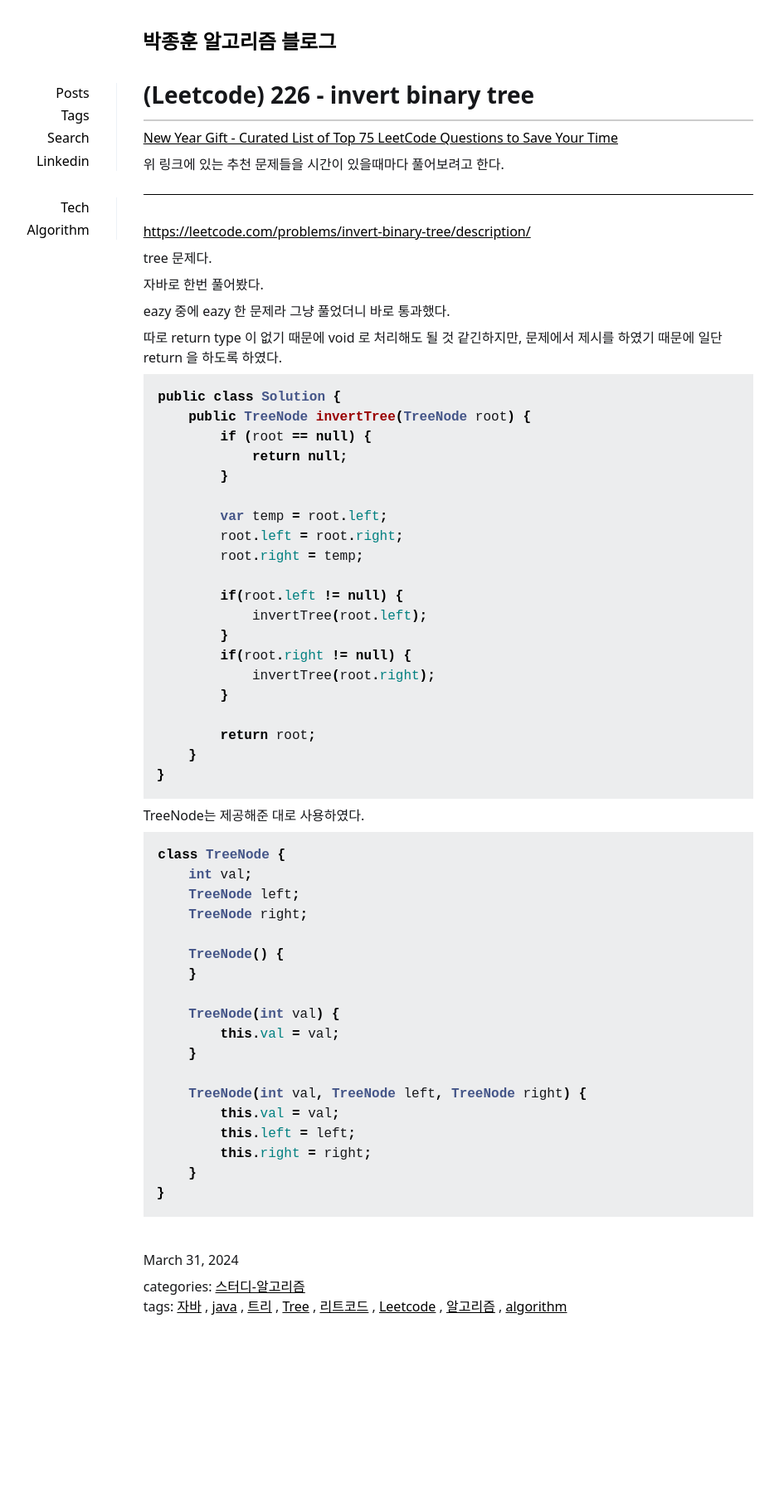
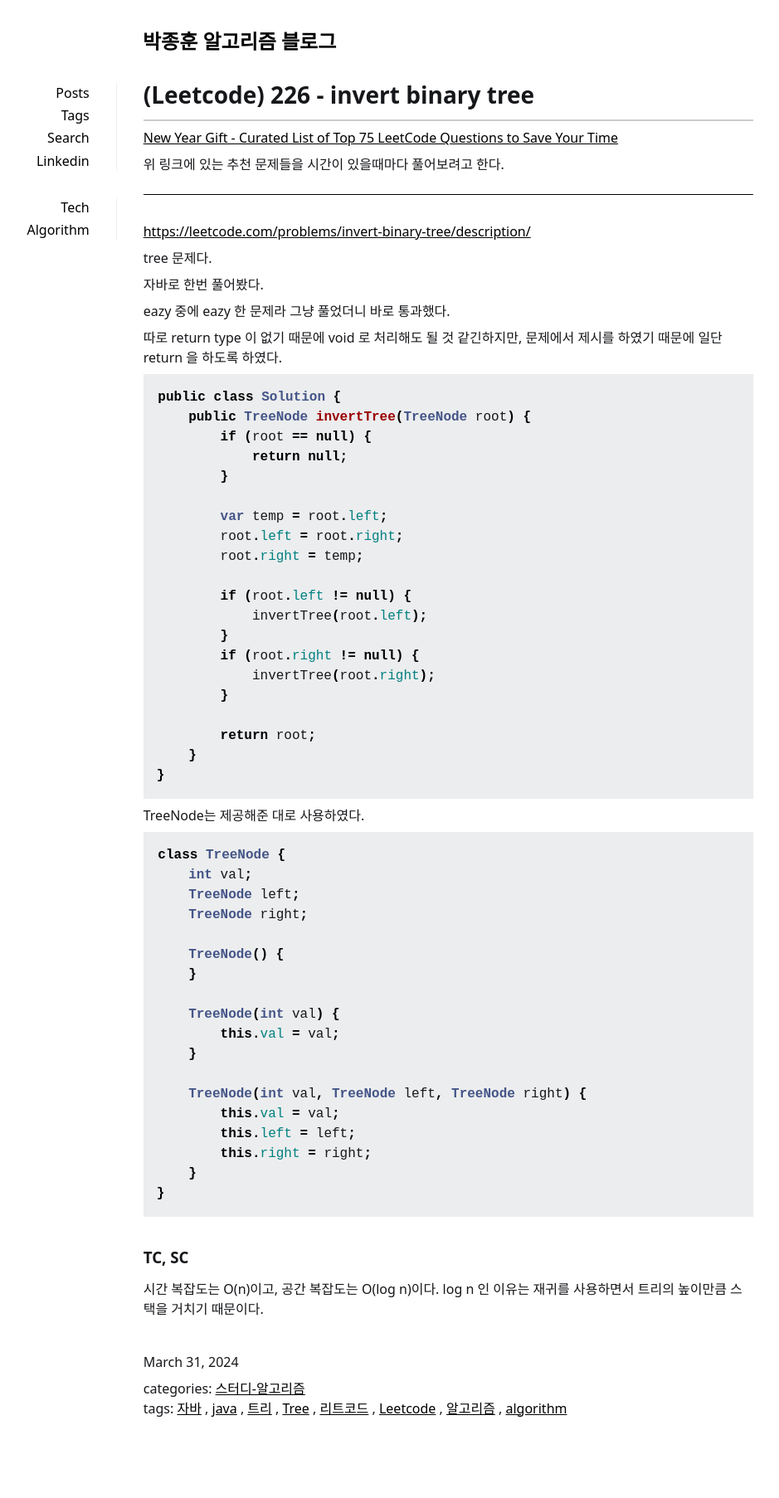
Before and after one commit to dev-jonghoonpark/algorithm-blog, a Jekyll site: the page built from _posts/2024-03-31-leetcode-226.md, in a window 1280 px wide. Shown: the whole page at 83% size, without its empty margins (180-1119 px from the left). Built offline with Jekyll 4.4.1, drawn with Linux system fonts in a browser that asks for light colours; before the commit the page ends 1683 px from its top, so only the background shows below that.

Commit message:
update post

````diff
--- a/_posts/2024-03-31-leetcode-226.md
+++ b/_posts/2024-03-31-leetcode-226.md
@@ -33,10 +33,10 @@ public class Solution {
         root.left = root.right;
         root.right = temp;
 
-        if(root.left != null) {
+        if (root.left != null) {
             invertTree(root.left);
         }
-        if(root.right != null) {
+        if (root.right != null) {
             invertTree(root.right);
         }
 
@@ -67,3 +67,7 @@ class TreeNode {
     }
 }
 ```
+
+### TC, SC
+
+시간 복잡도는 O(n)이고, 공간 복잡도는 O(log n)이다. log n 인 이유는 재귀를 사용하면서 트리의 높이만큼 스택을 거치기 때문이다.
````
